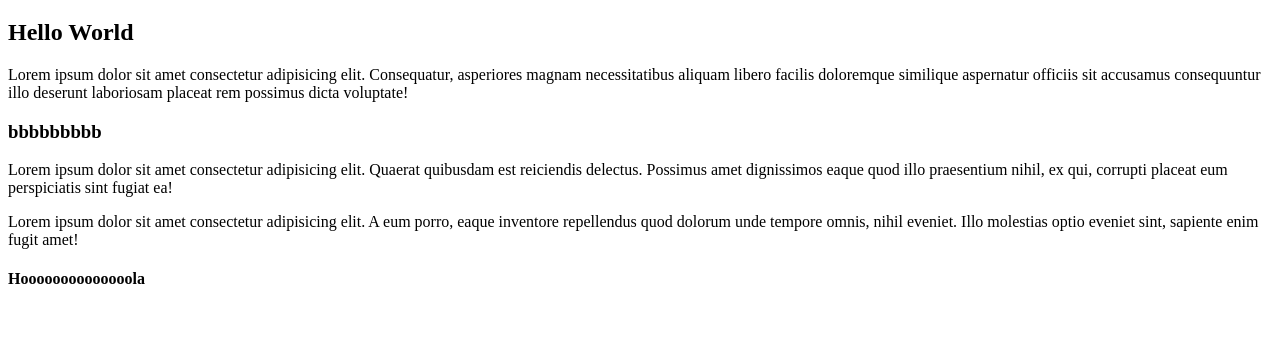
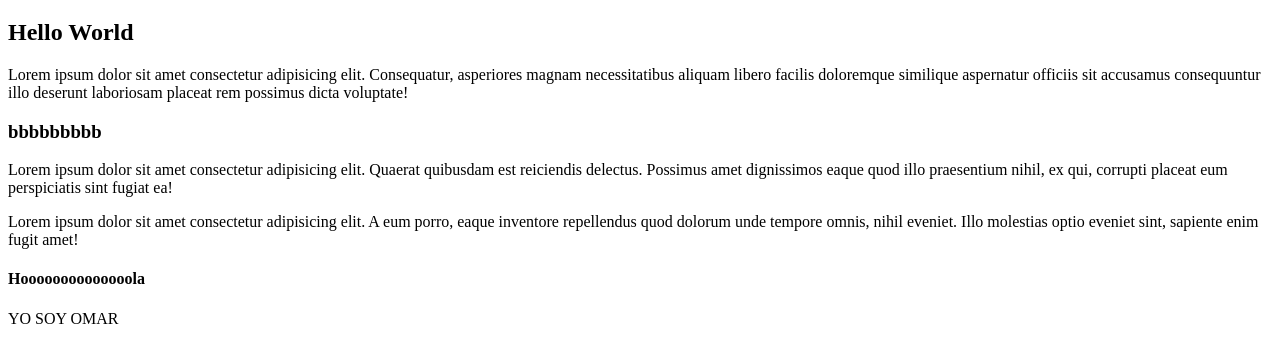
Before and after one commit to Comunity-codigofacilito/GitFacilito, a plain HTML site: page index.html in a window 1280 px wide. Shown: the part 61-424 px from the top of the page. Drawn offline with Linux system fonts and the light colour scheme.

Commit message:
Cambio en index, añadido un parrafo de OMAR

```diff
--- a/index.html
+++ b/index.html
@@ -30,5 +30,7 @@
 
     </h4>
 
+    <p>YO SOY OMAR</p>
+
 </body>
 </html>
```
